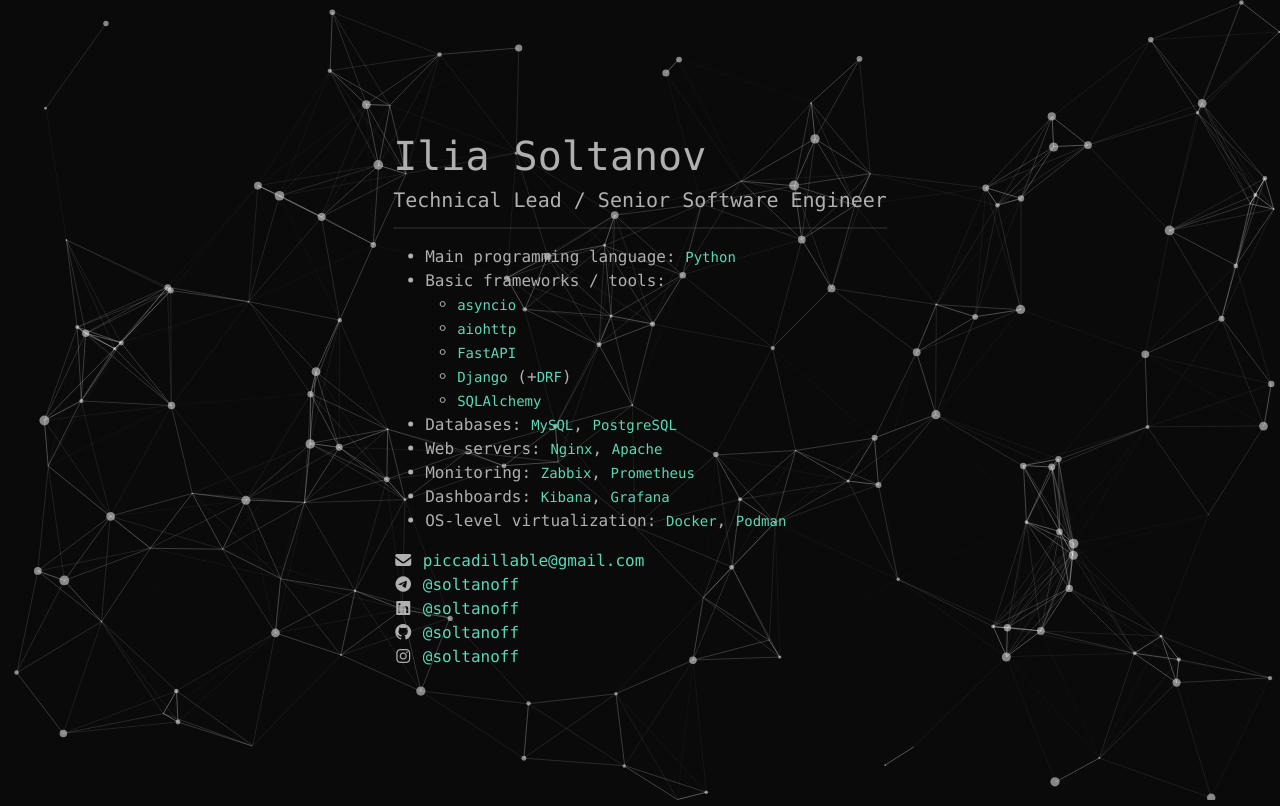
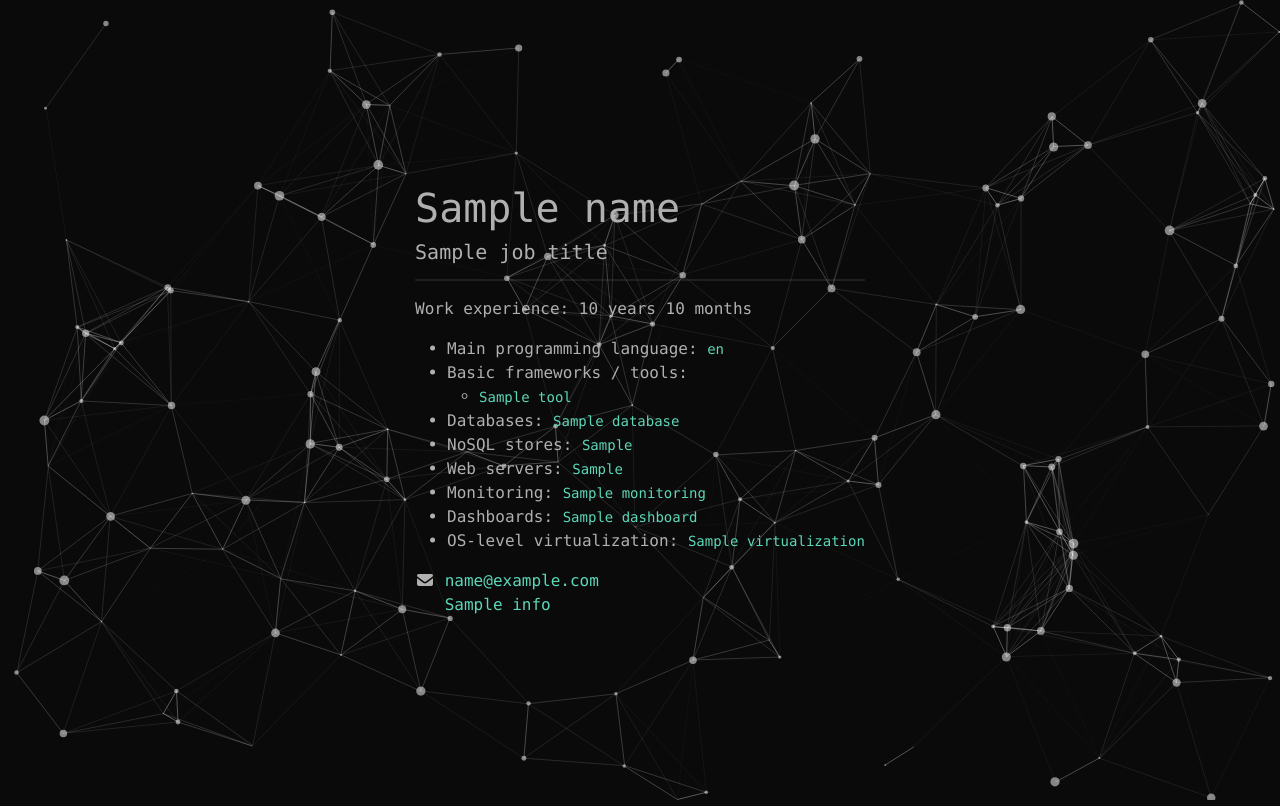
Before and after one commit to soltanoff/business_card, a Python web app: template templates/index.html in a window 1280 px wide. Run offline with Jinja, Linux system fonts and the light colour scheme; the template is opened without the code that fills it: most values are stand-ins (such as "Sample title", 1, 10 or a date in 2020).

Commit message:
refactoring by Jinja2 template

```diff
--- a/templates/index.html
+++ b/templates/index.html
@@ -4,7 +4,7 @@
   <meta charset="utf-8">
   <meta content="width=device-width, initial-scale=1" name="viewport">
   <meta content="NONE,NOARCHIVE" name="robots">
-  <title>pwnd</title>
+  <title>{{ title }}</title>
   <link href="https://cdn.jsdelivr.net/npm/@fortawesome/fontawesome-free/css/all.min.css" rel="stylesheet">
   <link href="https://cdn.jsdelivr.net/npm/bootstrap@5.3.0-alpha1/dist/css/bootstrap.min.css"
         integrity="sha384-GLhlTQ8iRABdZLl6O3oVMWSktQOp6b7In1Zl3/Jr59b6EGGoI1aFkw7cmDA6j6gD"
@@ -15,43 +15,36 @@
 </head>
 <body>
 <div class="container unselectable">
-  <h1>Ilia Soltanov</h1>
-  <h5>Technical Lead / Senior Software Engineer</h5>
+  <h1>{{ name }}</h1>
+  <h5>{{ job_title }}</h5>
   <hr>
+  <p>Work experience: {{ experience_years }} years {% if experience_months %}{{ experience_months }} months{% endif %}</p>
   <ul dir="auto">
-    <li>Main programming language: <code>Python</code></li>
+    <li>Main programming language: <code>{{ main_lang }}</code></li>
     <li>Basic frameworks / tools:
       <ul dir="auto">
-        <li><code>asyncio</code></li>
-        <li><code>aiohttp</code></li>
-        <li><code>FastAPI</code></li>
-        <li><code>Django</code> (+<code>DRF</code>)</li>
-        <li><code>SQLAlchemy</code></li>
+        {% for tool in basic_tools %}
+        <li><code>{{ tool }}</code></li>
+        {% endfor %}
       </ul>
     </li>
-    <li>Databases: <code>MySQL</code>, <code>PostgreSQL</code></li>
-    <li>Web servers: <code>Nginx</code>, <code>Apache</code></li>
-    <li>Monitoring: <code>Zabbix</code>, <code>Prometheus</code></li>
-    <li>Dashboards: <code>Kibana</code>, <code>Grafana</code></li>
-    <li>OS-level virtualization: <code>Docker</code>, <code>Podman</code></li>
+    <li>Databases: {% for x in databases %}<code>{{ x }}</code>{{ ", " if not loop.last else "" }}{% endfor %}</li>
+    <li>NoSQL stores: {% for x in nosql_stores %}<code>{{ x }}</code>{{ ", " if not loop.last else "" }}{% endfor %}</li>
+    <li>Web servers: {% for x in web_servers %}<code>{{ x }}</code>{{ ", " if not loop.last else "" }}{% endfor %}</li>
+    <li>Monitoring: {% for x in monitoring %}<code>{{ x }}</code>{{ ", " if not loop.last else "" }}{% endfor %}</li>
+    <li>Dashboards: {% for x in dashboards %}<code>{{ x }}</code>{{ ", " if not loop.last else "" }}{% endfor %}</li>
+    <li>OS-level virtualization: {% for x in virtualization %}<code>{{ x }}</code>{{ ", " if not loop.last else "" }}{% endfor %}</li>
   </ul>
   <div class="contact">
     <ul class="list-unstyled">
       <li class="email"><i class="fa-solid fa-envelope"></i>
-        <a href="mailto:piccadillable@gmail.com" target="_blank">piccadillable@gmail.com</a>
+        <a href="mailto:{{ email }}" target="_blank">{{ email }}</a>
       </li>
-      <li class="telegram"><i class="fa-brands fa-telegram"></i>
-        <a href="https://t.me/etozhepirozhok" target="_blank">@soltanoff</a>
+      {% for key, info in social_links.items() %}
+      <li class="{{ key }}"><i class="fa-brands fa-{{ key }}"></i>
+        <a href="{{ info.source }}" target="_blank">{{ info.label }}</a>
       </li>
-      <li class="linkedin"><i class="fa-brands fa-linkedin"></i>
-        <a href="https://www.linkedin.com/in/soltanoff/" target="_blank">@soltanoff</a>
-      </li>
-      <li class="github"><i class="fa-brands fa-github"></i>
-        <a href="https://github.com/soltanoff" target="_blank">@soltanoff</a>
-      </li>
-      <li class="instagram"><i class="fa-brands fa-instagram"></i>
-        <a href="https://www.instagram.com/etozhepirozhok/" target="_blank">@soltanoff</a>
-      </li>
+      {% endfor %}
     </ul>
   </div>
 </div>
```
